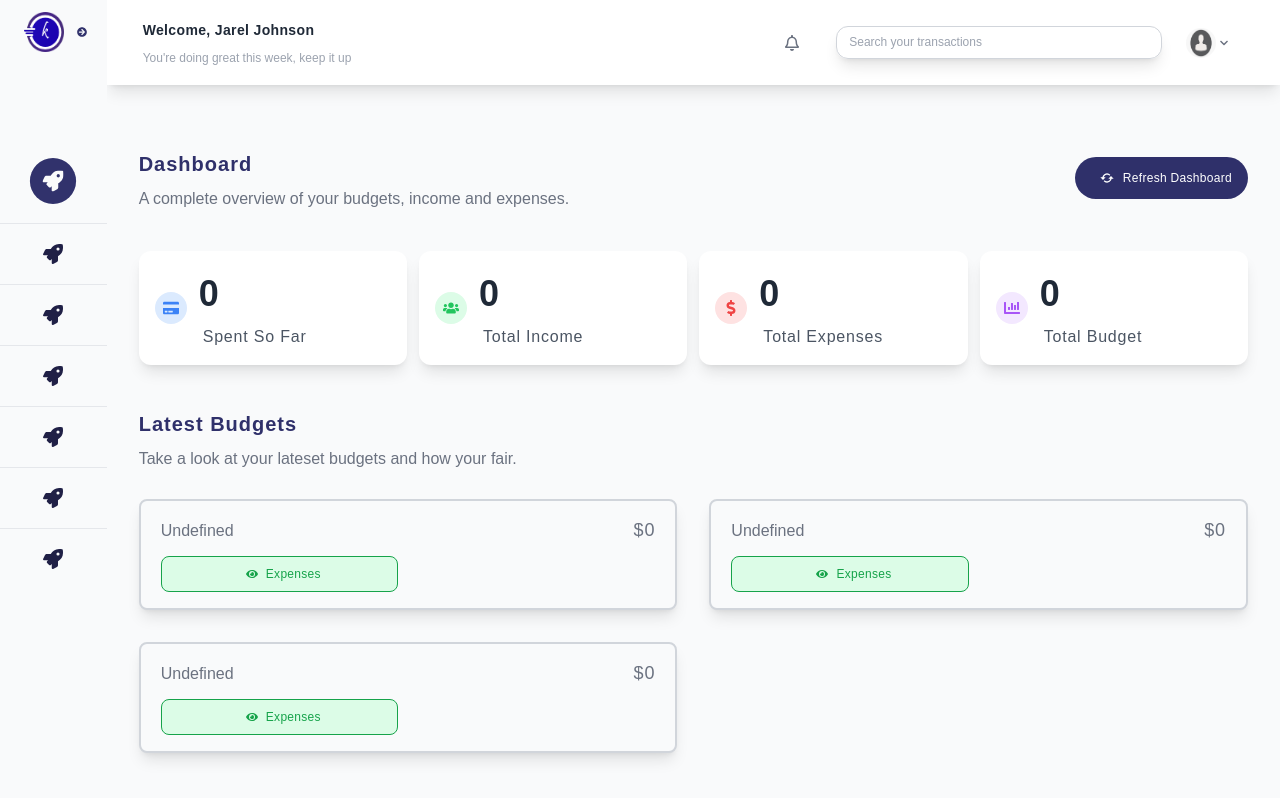
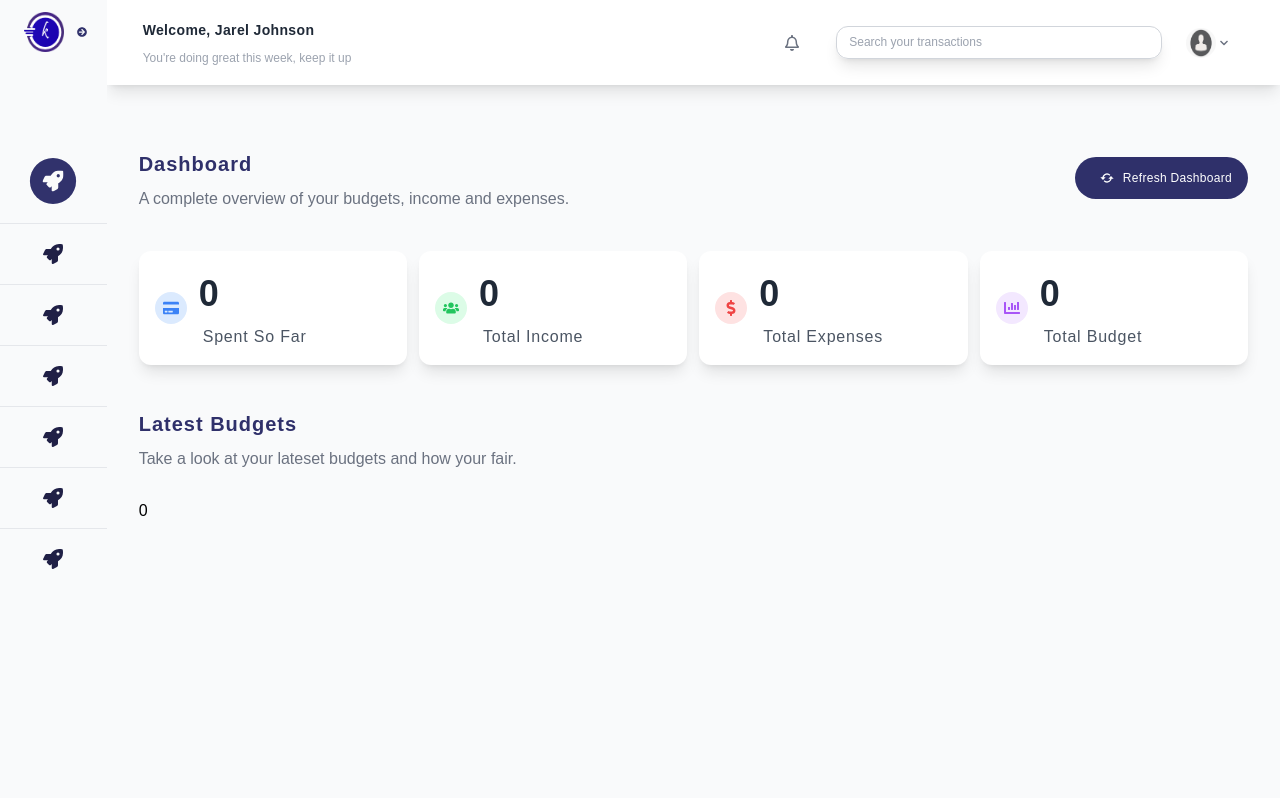
Before and after one commit to king-kite/react-budget, a React (Vite) app: page / in a window 1280 px wide. Built offline with nearby package versions, Linux system fonts and the light colour scheme; sample sign-in values are in the browser's storage.

Commit message:
Stable a bit

```diff
--- a/src/containers/Home.jsx
+++ b/src/containers/Home.jsx
@@ -1,8 +1,28 @@
+import { useEffect, useState } from "react";
+import { useDispatch, useSelector } from "react-redux";
+import { setBudgets } from "../store/features/budgets-slice";
 import { Cards, Top } from "../components/Home";
 import { BudgetCard } from "../components/Budgets";
+import { LoadingPage } from "../utils"
 
+const Dashboard = () => {
+	const [loading, setLoading] = useState(false)
 
-const Dashboard = () => (
+	const dispatch  = useDispatch()
+	const budgets = useSelector(state => state.budgets.data)
+
+	useEffect(() => {
+		setLoading(true);
+		setTimeout(() => {
+			const budgets = localStorage.getItem("budgets");
+			if (budgets !== null) {
+				dispatch(setBudgets(JSON.parse(budgets)));
+			}
+			setLoading(false);
+		}, 2000);
+	}, [dispatch]);
+
+	return (
 		<div>
 			<Top />
 			<Cards />
@@ -18,18 +38,16 @@ const Dashboard = () => (
 					</div>
 				</div>
 				<div className="gap-4 grid grid-cols-1 sm:gap-5 md:gap-6 md:grid-cols-2 lg:gap-8">
-				<div>
-					<BudgetCard />
+					{budgets.slice(0, 3).map((budget, index) => (
+						<div key={index}>
+							<BudgetCard {...budget} />
 						</div>
-				<div>
-					<BudgetCard />
-				</div>
-				<div>
-					<BudgetCard />
+					))}
 				</div>
 			</div>
-		</div>
+			{loading & <LoadingPage />}
 		</div>
 	);
+}
 
 export default Dashboard;
```
Lines whose indentation alone changed are shown as unchanged.
